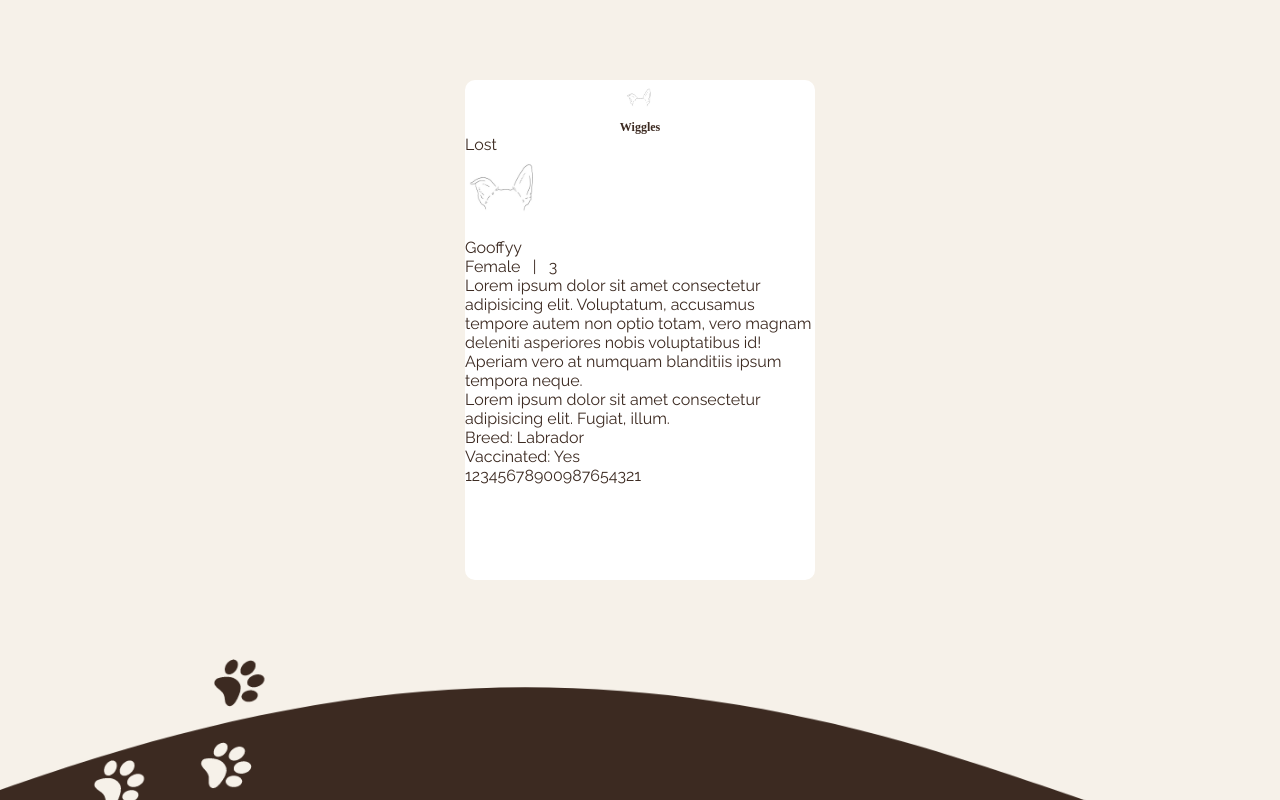
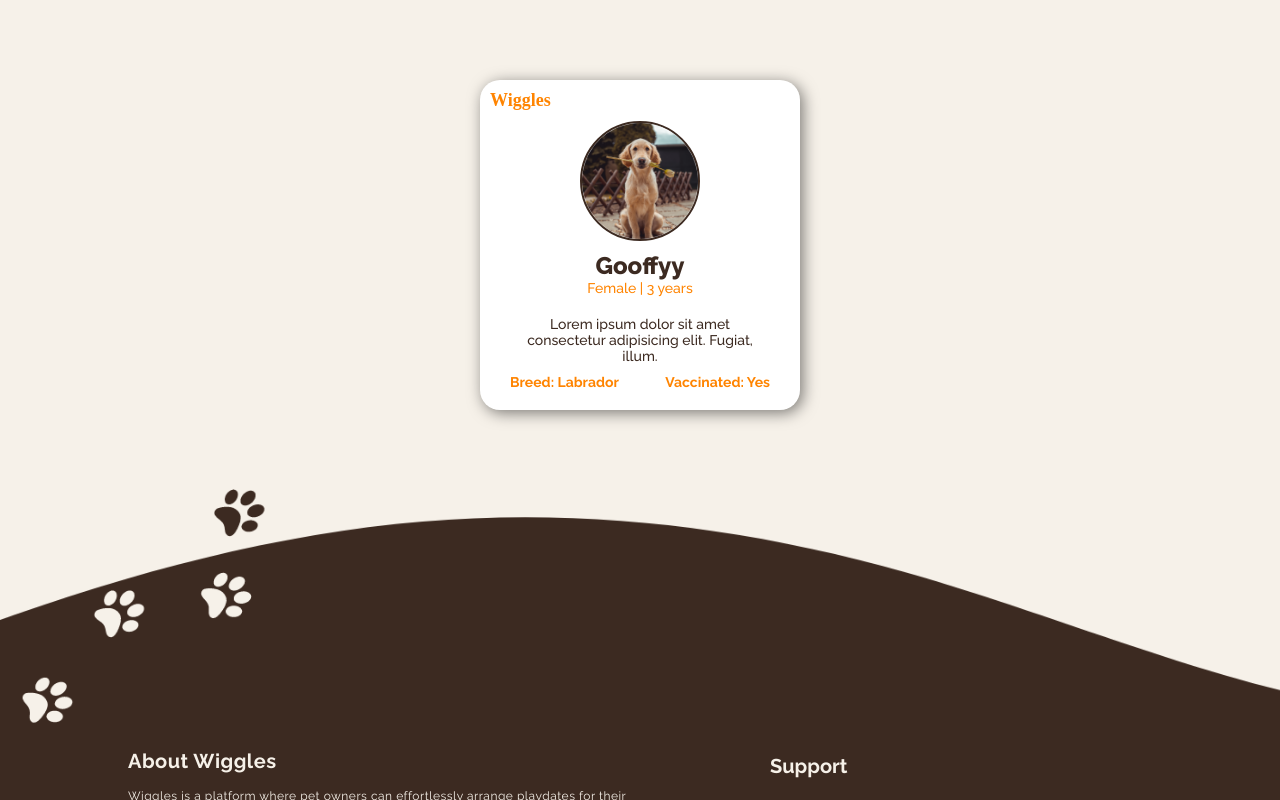
Before and after one commit to DevanshSahni/Wiggles-live-the-code, a React (Create React App) app in the folder client/: page /Message in a window 1280 px wide. Shown: the top 800 px of the page. Built offline with nearby package versions, Linux system fonts and the light colour scheme; a web font is replaced by a local one.

Commit message:
Style Message page

```diff
--- a/client/src/CSS/Message.css
+++ b/client/src/CSS/Message.css
@@ -8,29 +8,142 @@
 }
 
 .msgCard {
-    width: 350px;
-    height: 500px;
-    background-color: #fff;
-    border-radius: 10px;
+    width: 320px;
+    /* height: 500px; */
+    background-color: #ffffff;
+    border-radius: 20px;
     margin: auto;
     margin-top: 80px;
+    box-shadow: 3px 3px 15px rgba(0, 0, 0, 0.5);
 }
 
-.logoInfoContainer{
-    display: flex;
-    flex-direction: column;
-    align-items: center;
-    justify-content: center;
-}
-.logoInfoContainer img{
+/* .logoInfoContainer{ */
+    /* display: flex; */
+    /* flex-direction: column; */
+    /* align-items: center; */
+    /* justify-content: center; */
+/* } */
+/* .logoInfoContainer img{
     height: 40px;
     width: 40px;
     padding: 5px;
+    border: 1px solid #ff8400;
+    border-radius: 50%;
+} */
+
+.header {
+    display: flex;
+    justify-content: space-between;
+    align-items: center;
+    padding: 10px;
 }
-.logoInfoContainer h3{
+.header h3{
     margin: 0;
-    font-size: 12px;
-    text-align: center;
+    font-size: 18px;
+    color: #ff8400;
+    /* text-align: left; */
     font-weight: 600;
     font-family: 'Shantell Sans', cursive;
 }
+
+.header .status {
+    display: none;
+    border: 2px solid red;
+    padding: 2px 8px;
+    border-radius: 15px;
+    font-size: 14px;
+    color: red;
+    font-weight: 700;
+    background-color: rgba(255, 0, 0, 0.25);
+}
+
+.profileImg {
+    border: 2px solid #3C2A21;
+    /* border-left: 2px solid #fff; */
+    width: fit-content;
+    border-radius: 50%;
+    /* padding: 3px; */
+    margin: 0 auto 10px;
+    width: 120px;
+    height: 120px;
+}
+
+.profileImg .userImg {
+    margin: 0 auto;
+    width: 100%;
+    height: 100%;
+    /* border: 2px solid #ff8400; */
+    /* border-radius: 50%; */
+}
+
+.petName {
+    font-size: 24px;
+    font-weight: 800;
+    color: #3C2A21;
+    text-align: center;
+}
+
+.petInfoPrimary {
+    font-size: 14px;
+    font-weight: 500;
+    text-align: center;
+    /* margin-top: 3px; */
+    color: #ff8400;
+
+}
+
+.msgByOwner {
+    color: red;
+    font-size: 14px;
+    font-weight: 600;
+    margin: 20px 30px 0;
+    text-align: center;
+    border: 1px solid red;
+    background-color: rgba(255, 0, 0, 0.05);
+    padding: 10px;
+    border-radius: 15px;
+    display: none;
+}
+
+.petInfoSecondary {
+    font-size: 14px;
+    font-weight: 500;
+    margin: 10px 30px;
+    padding: 10px 0;
+    text-align: center;
+}
+
+.bio {
+    /* display: none; */
+}
+
+.otherInfo {
+    margin-top: 10px;
+    margin-bottom: 10px;
+    font-weight: 700;
+    display: flex;
+    justify-content: space-between;
+    color: #ff8400;
+}
+
+.contactInfo {
+    display: flex;
+    justify-content: space-between;
+    align-items: center;
+    margin: 10px 30px;
+    display: none;
+}
+
+.contactPrimary, .contactSecondary {
+    background-color: #3c2a21;
+    padding: 10px 12px;
+    margin-bottom: 30px;
+    color: #fff;
+    border-radius: 12px;
+    font-size: 12px;
+}
+
+.callIcon {
+    position: relative;
+    top: 3px;
+}
--- a/client/src/CSS/QRGenerator.css
+++ b/client/src/CSS/QRGenerator.css
@@ -154,7 +154,62 @@ color: #ff8400;
   padding-bottom: 3px;
   border-radius: 10px;
   background-color: #fff;
+  position: relative;
 }
+
+.qrImg {
+    max-width: 100%;
+  max-height: 100%;
+  transition: all 0.5s ease-in-out;
+}
+
+.fullScreen .qrImg {
+    position: fixed;
+    top: 0;
+    left: 0;
+    width: 100vw;
+    height: 100vh;
+    object-fit: contain;
+    z-index: 999;
+    background: #ffffff38;
+    backdrop-filter: blur(30px);
+    padding: 80px;
+  }
+
+  .closeButton {
+    position: fixed;
+    top: 30px;
+    right: 40px;
+    z-index: 1000;
+    /* background-color: #fff; */
+    /* border: 1px solid #ccc; */
+    /* padding: 10px 20px; */
+    /* cursor: pointer; */
+
+    background-color: transparent;
+    border: none;
+    outline: none;
+    padding: 0;
+    font-size: xx-large;
+    transition: all 0.2s ease-in-out;
+  }
+
+  .closeButton:hover {
+    scale: 1.15;
+}
+
+  .viewQR {
+    /* margin-top: 20px;
+    padding: 10px 20px;
+    background-color: #007bff;
+    color: #fff;
+    border: none;
+    cursor: pointer; */
+  }
+
+  .viewQR:hover {
+    /* background-color: #0056b3; */
+  }
 
 .infoTxt {
     font-size: 12px;
@@ -196,15 +251,15 @@ color: #ff8400;
         white-space: nowrap;
     }
 
-    .messageTitle .lostPet {
+    /* .messageTitle .lostPet {
         position: relative;
         top: 42px;
-    }
-    .messageTitle .lostPet span {
+    } */
+    /* .messageTitle .lostPet span {
         font-size: 15px;
         margin-right: 8px;
         white-space: nowrap;
-    }
+    } */
 }
 
 @media (max-width: 735px) {
@@ -222,13 +277,13 @@ color: #ff8400;
     }
 
     .messageTitle h2 {
-        font-size: 30px;
-        padding-top: 20px;
+        /* font-size: 40px; */
+        padding-top: 10px;
     }
 
-    .messageTitle .lostPet {
+    /* .messageTitle .lostPet {
         top: 5px;
-    }
+    } */
 
     .qrContainerRight{
         max-width: 100%;
--- a/client/src/Components/Message.js
+++ b/client/src/Components/Message.js
@@ -1,23 +1,21 @@
 import React from 'react'
 import '../CSS/Message.css'
-import Logo from "../images/wigglesLogo.png";
+import Logo from "../images/photo.png";
+import {FiPhoneCall} from "react-icons/fi";
 
 export default function Message() {
   return (
     <div className='msgWindow'>
         <div className="msgCard">
             <div className="header">
-            <div className='logoInfoContainer'>
-                    <img src={Logo} alt="website-logo"></img>
                     <h3>Wiggles</h3>
-                </div>
                 <div className="status">Lost</div>
             </div>
             <div className="profileImg">
-            <img src={Logo} alt="Profile Image" className="userImg" />
+                <img src={Logo} alt="Profile Image" className="userImg" />
             </div>
             <div className="petName">Gooffyy</div>
-            <div className="petInfoPrimary">Female &nbsp; | &nbsp; 3</div>
+            <div className="petInfoPrimary">Female&nbsp;|&nbsp;3 years</div>
             <div className="msgByOwner">Lorem ipsum dolor sit amet consectetur adipisicing elit. Voluptatum, accusamus tempore autem non optio totam, vero magnam deleniti asperiores nobis voluptatibus id! Aperiam vero at numquam blanditiis ipsum tempora neque.</div>
             <div className="petInfoSecondary">
                 <div className="bio" >Lorem ipsum dolor sit amet consectetur adipisicing elit. Fugiat, illum.</div>
@@ -27,8 +25,8 @@ export default function Message() {
                 </div>
             </div>
             <div className="contactInfo">
-                <span className="contactPrimary">1234567890</span>
-                <span className="contactSecondary">0987654321</span>
+                <span className="contactPrimary"><FiPhoneCall className='callIcon'/> &nbsp; 1234567890</span>
+                <span className="contactSecondary"><FiPhoneCall className='callIcon'/>&nbsp; 0987654321</span>
             </div>
 
         </div>
--- a/client/src/Components/QRGenerator.js
+++ b/client/src/Components/QRGenerator.js
@@ -5,11 +5,17 @@ import Navbar from "../Components/Navbar";
 import ReactSwitch from "react-switch";
 import "../CSS/QRGenerator.css";
 import Logo from "../images/wigglesLogo.png";
+import { IoCloseSharp } from "react-icons/io5";
 
 export default function QRGenerator() {
   const [cookies] = useCookies();
   const userID = cookies.userID;
   const [checked, setChecked] = useState(false);
+
+  const [isFullScreen, setIsFullScreen] = useState(false);
+  const toggleFullScreen = () => {
+    setIsFullScreen(!isFullScreen);
+  };
 
   const handleChange = (val) => {
     setChecked(val);
@@ -31,12 +37,12 @@ export default function QRGenerator() {
                     onChange={handleChange}
                     onColor="#fed3a3"
                     onHandleColor="#ff8400"
-                    handleDiameter={25}
+                    handleDiameter={30}
                     uncheckedIcon={false}
                     checkedIcon={false}
                     boxShadow="0px 1px 5px rgba(0, 0, 0, 0.6)"
                     activeBoxShadow="0px 0px 1px 10px rgba(0, 0, 0, 0.2)"
-                    height={18}
+                    height={20}
                     width={48}
                     className="react-switch"
                     id="material-switch"
@@ -44,7 +50,7 @@ export default function QRGenerator() {
                 </div>
               </div>
               <div className="msgForm">
-                <label id="contactno" >
+                <label id="contactno">
                   <input
                     className="inputField"
                     type="number"
@@ -52,7 +58,7 @@ export default function QRGenerator() {
                     placeholder="Contact Number"
                   />
                 </label>
-                <label id="alternateContactno" >
+                <label id="alternateContactno">
                   <input
                     className="inputField"
                     type="number"
@@ -60,7 +66,7 @@ export default function QRGenerator() {
                     placeholder="Alternate Contact Number"
                   />
                 </label>
-                <label id="message" >
+                <label id="message">
                   <textarea
                     className="inputField"
                     id="textarea"
@@ -80,13 +86,7 @@ export default function QRGenerator() {
               <img src={Logo} alt="Profile Image" className="userImg" />
               <div className="userName">Gooffy</div>
               <div
-                className="userQR"
-                // style={{
-                //   height: "auto",
-                //   margin: "0 auto",
-                //   maxWidth: 64,
-                //   width: "100%",
-                // }}
+                className={`userQR ${isFullScreen ? "fullScreen" : ""}`}
               >
                 <QRCode
                   size={256}
@@ -95,13 +95,18 @@ export default function QRGenerator() {
                   viewBox={`0 0 256 256`}
                   className="qrImg"
                 />
+                {isFullScreen && (
+                  <button className="closeButton" onClick={toggleFullScreen}>
+                    <IoCloseSharp />
+                  </button>
+                )}
               </div>
               <div className="infoTxt">
-                Lorem ipsum dolor sit, amet consectetur adipisicing elit.
-                Aspernatur voluptates facilis quae ad id ratione.
+                Download this QR Code and attach it anywhere. Let your friends
+                know your name &#59;-&#41;
               </div>
               <div className="viewSaveBtn">
-                <button className="btn viewQR">View QR</button>
+                <button className="btn viewQR" onClick={toggleFullScreen}>View QR</button>
                 <button className="btn downloadQR">Save QR</button>
               </div>
             </div>
```
